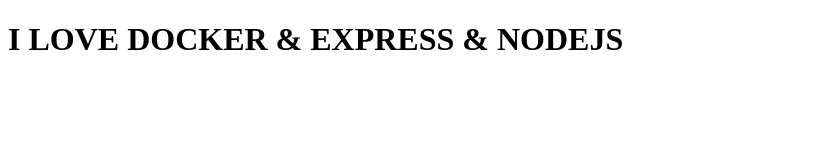
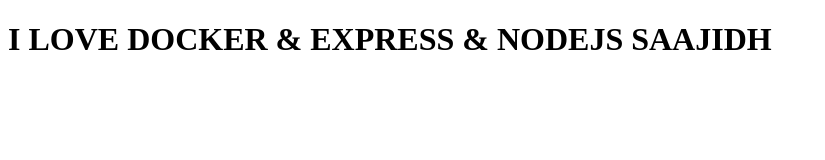
Before and after one commit to SaajidNawwar/CTSE_Docker, a website: page src/html/index.html in a window 1280 px wide. Shown: the whole page, without its empty margins (0-825 px from the left). Drawn offline with Linux system fonts and the light colour scheme.

Commit message:
Update index.html

```diff
--- a/src/html/index.html
+++ b/src/html/index.html
@@ -7,6 +7,6 @@
     <title>Docker and NodeJs with Express Saajidh</title>
   </head>
   <body>
-    <h1>I LOVE DOCKER & EXPRESS & NODEJS</h1>
+    <h1>I LOVE DOCKER & EXPRESS & NODEJS SAAJIDH</h1>
   </body>
 </html>
```
